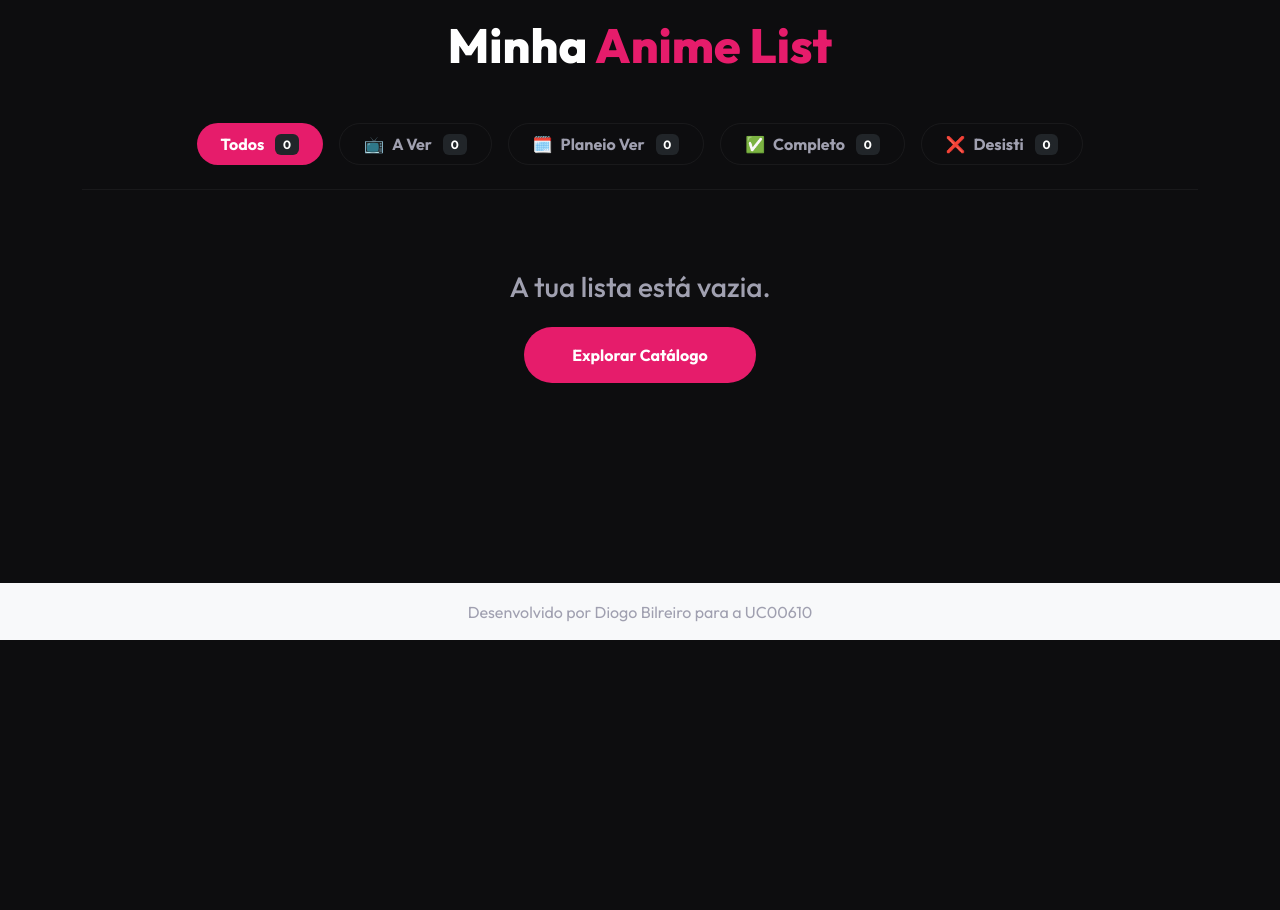
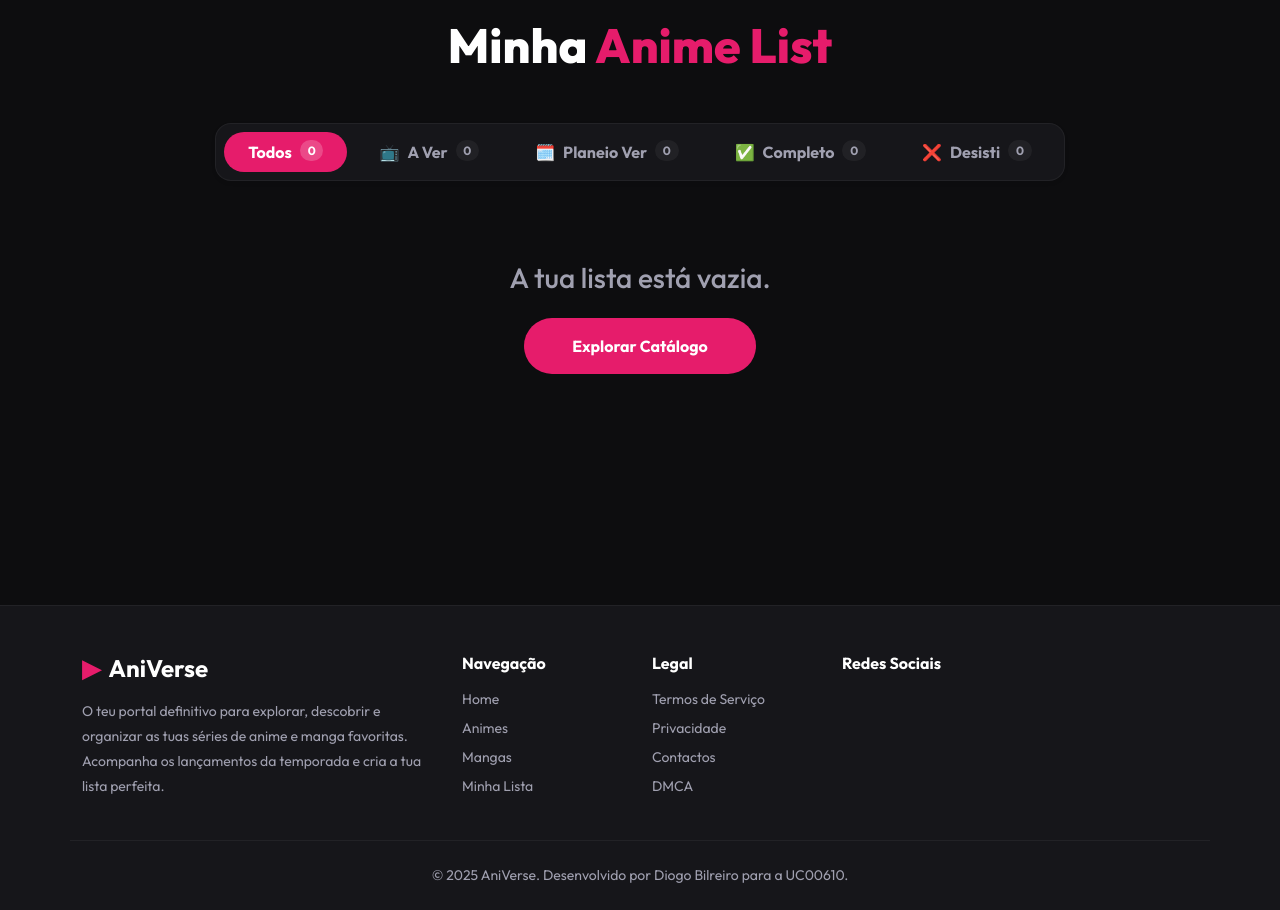
Before and after one commit to Bilreiro21/projeto-anime-uc00610, a React (Vite) app: page /favoritos in a window 1280 px wide. Shown: the part 160-1070 px from the top of the page. Before the commit the page ends 800 px from the top, so only its background shows below. Built offline with nearby package versions, Linux system fonts and the light colour scheme.

Commit message:
feat: add core pages and layout components for anime application

```diff
--- a/src/App.jsx
+++ b/src/App.jsx
@@ -29,7 +29,7 @@ function App() {
           <Route path="/animes" element={<Animes />} />
           <Route path="/mangas" element={<Mangas />} />
           <Route path="/favoritos" element={<Favoritos />} />
-          <Route path="/detalhes/:id" element={<Detalhes />} />
+          <Route path="/detalhes/:type/:id" element={<Detalhes />} />
         </Routes>
       </div>
       <Footer />
--- a/src/components/Footer.jsx
+++ b/src/components/Footer.jsx
@@ -1,11 +1,58 @@
 import React from 'react';
+import { Link } from 'react-router-dom';
 
 function Footer() {
   return (
-    <footer className="bg-light text-center py-3 mt-4">
+    <footer className="mt-5 pt-5 pb-4" style={{ backgroundColor: '#0a0a0c', borderTop: '1px solid var(--border-color)' }}>
       <div className="container">
-        <p className="mb-0">Desenvolvido por Diogo Bilreiro para a UC00610</p>
+        <div className="row mb-4">
+          <div className="col-md-4 mb-4 mb-md-0">
+            <h4 className="fw-bold mb-3 d-flex align-items-center gap-2 text-white">
+              <span style={{ color: 'var(--accent-color)' }}>▶</span> AniVerse
+            </h4>
+            <p className="text-muted small" style={{ lineHeight: '1.8' }}>
+              O teu portal definitivo para explorar, descobrir e organizar as tuas séries de anime e manga favoritas. Acompanha os lançamentos da temporada e cria a tua lista perfeita.
+            </p>
+          </div>
+          <div className="col-md-2 col-6 mb-4 mb-md-0">
+            <h6 className="text-white fw-bold mb-3">Navegação</h6>
+            <ul className="list-unstyled small">
+              <li className="mb-2"><Link to="/" className="text-muted text-decoration-none hover-accent">Home</Link></li>
+              <li className="mb-2"><Link to="/animes" className="text-muted text-decoration-none hover-accent">Animes</Link></li>
+              <li className="mb-2"><Link to="/mangas" className="text-muted text-decoration-none hover-accent">Mangas</Link></li>
+              <li className="mb-2"><Link to="/favoritos" className="text-muted text-decoration-none hover-accent">Minha Lista</Link></li>
+            </ul>
+          </div>
+          <div className="col-md-2 col-6 mb-4 mb-md-0">
+            <h6 className="text-white fw-bold mb-3">Legal</h6>
+            <ul className="list-unstyled small">
+              <li className="mb-2"><a href="#" className="text-muted text-decoration-none hover-accent">Termos de Serviço</a></li>
+              <li className="mb-2"><a href="#" className="text-muted text-decoration-none hover-accent">Privacidade</a></li>
+              <li className="mb-2"><a href="#" className="text-muted text-decoration-none hover-accent">Contactos</a></li>
+              <li className="mb-2"><a href="#" className="text-muted text-decoration-none hover-accent">DMCA</a></li>
+            </ul>
+          </div>
+          <div className="col-md-4">
+            <h6 className="text-white fw-bold mb-3">Redes Sociais</h6>
+            <div className="d-flex gap-3">
+              <a href="#" className="text-muted fs-5 hover-accent"><i className="bi bi-discord"></i></a>
+              <a href="#" className="text-muted fs-5 hover-accent"><i className="bi bi-twitter-x"></i></a>
+              <a href="#" className="text-muted fs-5 hover-accent"><i className="bi bi-instagram"></i></a>
+              <a href="#" className="text-muted fs-5 hover-accent"><i className="bi bi-github"></i></a>
+            </div>
+          </div>
+        </div>
+        <div className="row border-top pt-4 mt-4" style={{ borderColor: 'var(--border-color) !important' }}>
+          <div className="col-12 text-center">
+            <p className="text-muted small mb-0">
+              &copy; {new Date().getFullYear()} AniVerse. Desenvolvido por Diogo Bilreiro para a UC00610.
+            </p>
+          </div>
+        </div>
       </div>
+      <style>{`
+        .hover-accent:hover { color: var(--accent-color) !important; }
+      `}</style>
     </footer>
   );
 }
--- a/src/components/Navbar.jsx
+++ b/src/components/Navbar.jsx
@@ -20,8 +20,7 @@ function Navbar() {
       .then(data => {
         const randomId = data.data.mal_id;
         setLoadingRandom(false);
-        closeMenu();
-        navigate(`/detalhes/${randomId}`);
+        navigate(`/detalhes/anime/${randomId}`);
       })
       .catch(err => {
         console.error(err);
--- a/src/pages/Animes.jsx
+++ b/src/pages/Animes.jsx
@@ -73,10 +73,10 @@ function Animes() {
         <>
           <div className="anime-grid">
             {animes.map((anime) => (
-              <Link to={`/detalhes/${anime.mal_id}`} key={anime.mal_id} className="text-decoration-none">
+              <Link to={`/detalhes/anime/${anime.mal_id}`} key={anime.mal_id} className="text-decoration-none">
                 <div className="anime-card">
                   <img
-                    src={anime.images.jpg.large_image_url || anime.images.jpg.image_url}
+                    src={anime.images?.jpg?.large_image_url || anime.images?.jpg?.image_url}
                     className="anime-card-img"
                     alt={anime.title}
                   />
--- a/src/pages/Favoritos.jsx
+++ b/src/pages/Favoritos.jsx
@@ -65,8 +65,12 @@ function Favoritos() {
         Minha <span style={{ color: 'var(--accent-color)' }}>Anime List</span>
       </h1>
 
-      {/* SEPARADORES / TABS */}
-      <div className="d-flex justify-content-center flex-wrap gap-3 mb-5 border-bottom pb-4" style={{ borderColor: 'var(--border-color) !important' }}>
+      {/* SEPARADORES / TABS (MODERN SEGMENTED CONTROL) */}
+      <div className="d-flex justify-content-center mb-5">
+        <div
+          className="d-inline-flex flex-wrap gap-2 p-2 rounded-4 shadow-sm"
+          style={{ backgroundColor: 'var(--bg-panel)', border: '1px solid var(--border-color)' }}
+        >
           {tabs.map(tab => {
             const count = tab.id === 'todos' ? lista.length : lista.filter(i => i.listStatus === tab.id).length;
             const isActive = filtro === tab.id;
@@ -74,20 +78,30 @@ function Favoritos() {
             return (
               <button
                 key={tab.id}
-              className={`btn fw-bold px-4 py-2 rounded-pill`}
+                className={`btn fw-bold px-4 py-2 rounded-pill d-flex align-items-center gap-2`}
                 style={{
                   backgroundColor: isActive ? 'var(--accent-color)' : 'transparent',
                   color: isActive ? '#fff' : 'var(--text-muted)',
-                border: isActive ? 'none' : '1px solid var(--border-color)',
-                transition: 'all 0.3s'
+                  border: 'none',
+                  transition: 'all 0.3s cubic-bezier(0.25, 0.8, 0.25, 1)'
                 }}
                 onClick={() => setFiltro(tab.id)}
               >
-              {tab.icon && <span className="me-2">{tab.icon}</span>}
-              {tab.label} <span className="badge bg-dark ms-2">{count}</span>
+                {tab.icon && <span>{tab.icon}</span>}
+                <span>{tab.label}</span>
+                <span
+                  className="badge rounded-pill"
+                  style={{
+                    backgroundColor: isActive ? 'rgba(255,255,255,0.2)' : 'rgba(255,255,255,0.05)',
+                    color: isActive ? '#fff' : 'var(--text-muted)'
+                  }}
+                >
+                  {count}
+                </span>
               </button>
             );
           })}
+        </div>
       </div>
 
       {/* LISTAGEM */}
@@ -104,8 +118,10 @@ function Favoritos() {
         </div>
       ) : (
         <div className="anime-grid">
-          {listaFiltrada.map((item) => (
-            <Link to={`/detalhes/${item.mal_id}`} key={item.mal_id} className="text-decoration-none" style={{ position: 'relative', display: 'block' }}>
+          {listaFiltrada.map((item) => {
+            const itemType = item.url?.includes('/manga/') ? 'manga' : 'anime';
+            return (
+              <Link to={`/detalhes/${itemType}/${item.mal_id}`} key={item.mal_id} className="text-decoration-none" style={{ position: 'relative', display: 'block' }}>
               <div className="anime-card">
                 <img
                   src={item.images?.jpg?.large_image_url || item.images?.jpg?.image_url}
@@ -157,7 +173,8 @@ function Favoritos() {
                 <i className="bi bi-x-lg"></i>
               </button>
             </Link>
-          ))}
+            );
+          })}
         </div>
       )}
     </div>
--- a/src/pages/Home.jsx
+++ b/src/pages/Home.jsx
@@ -65,7 +65,7 @@ function Home() {
               </p>
               <div className="d-flex gap-3 hero-buttons">
                 {heroAnime && (
-                  <Link to={`/detalhes/${heroAnime.mal_id}`} className="btn btn-primary rounded-pill px-4 py-2 fw-bold">
+                  <Link to={`/detalhes/anime/${heroAnime.mal_id}`} className="btn btn-primary rounded-pill px-4 py-2 fw-bold">
                     <i className="bi bi-play-fill me-2"></i> Ver Detalhes
                   </Link>
                 )}
@@ -91,7 +91,7 @@ function Home() {
 
           <div className="horizontal-scroll">
             {seasonNow.map((anime) => (
-              <Link to={`/detalhes/${anime.mal_id}`} key={anime.mal_id} className="text-decoration-none">
+              <Link to={`/detalhes/anime/${anime.mal_id}`} key={anime.mal_id} className="text-decoration-none">
                 <div className="anime-card">
                   <img
                     src={anime.images?.jpg?.large_image_url || anime.images?.jpg?.image_url || PLACEHOLDER_IMG}
@@ -125,7 +125,7 @@ function Home() {
 
           <div className="anime-grid">
             {topAnimesHero.map((anime) => (
-              <Link to={`/detalhes/${anime.mal_id}`} key={anime.mal_id} className="text-decoration-none">
+              <Link to={`/detalhes/anime/${anime.mal_id}`} key={anime.mal_id} className="text-decoration-none">
                 <div className="anime-card">
                   <img
                     src={anime.images?.jpg?.large_image_url || anime.images?.jpg?.image_url || PLACEHOLDER_IMG}
--- a/src/pages/Mangas.jsx
+++ b/src/pages/Mangas.jsx
@@ -71,10 +71,10 @@ function Mangas() {
         <>
           <div className="anime-grid">
             {mangas.map((manga) => (
-              <Link to={`/detalhes/${manga.mal_id}`} key={manga.mal_id} className="text-decoration-none">
+              <Link to={`/detalhes/manga/${manga.mal_id}`} key={manga.mal_id} className="text-decoration-none">
                 <div className="anime-card">
                   <img
-                    src={manga.images.jpg.large_image_url || manga.images.jpg.image_url}
+                    src={manga.images?.jpg?.large_image_url || manga.images?.jpg?.image_url}
                     className="anime-card-img"
                     alt={manga.title}
                   />
```
Also changed, not shown: src/pages/Detalhes.jsx (+6 -6 lines). Lines whose indentation alone changed are shown as unchanged.
